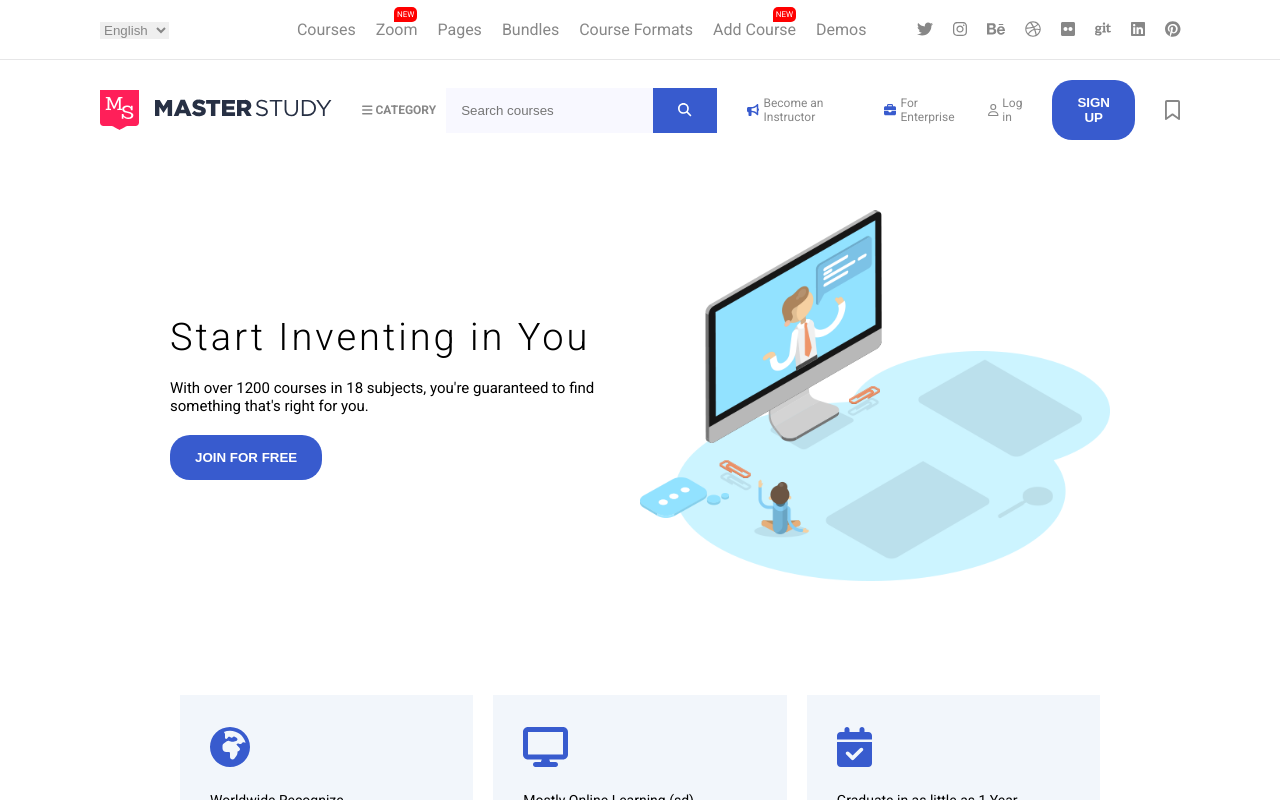
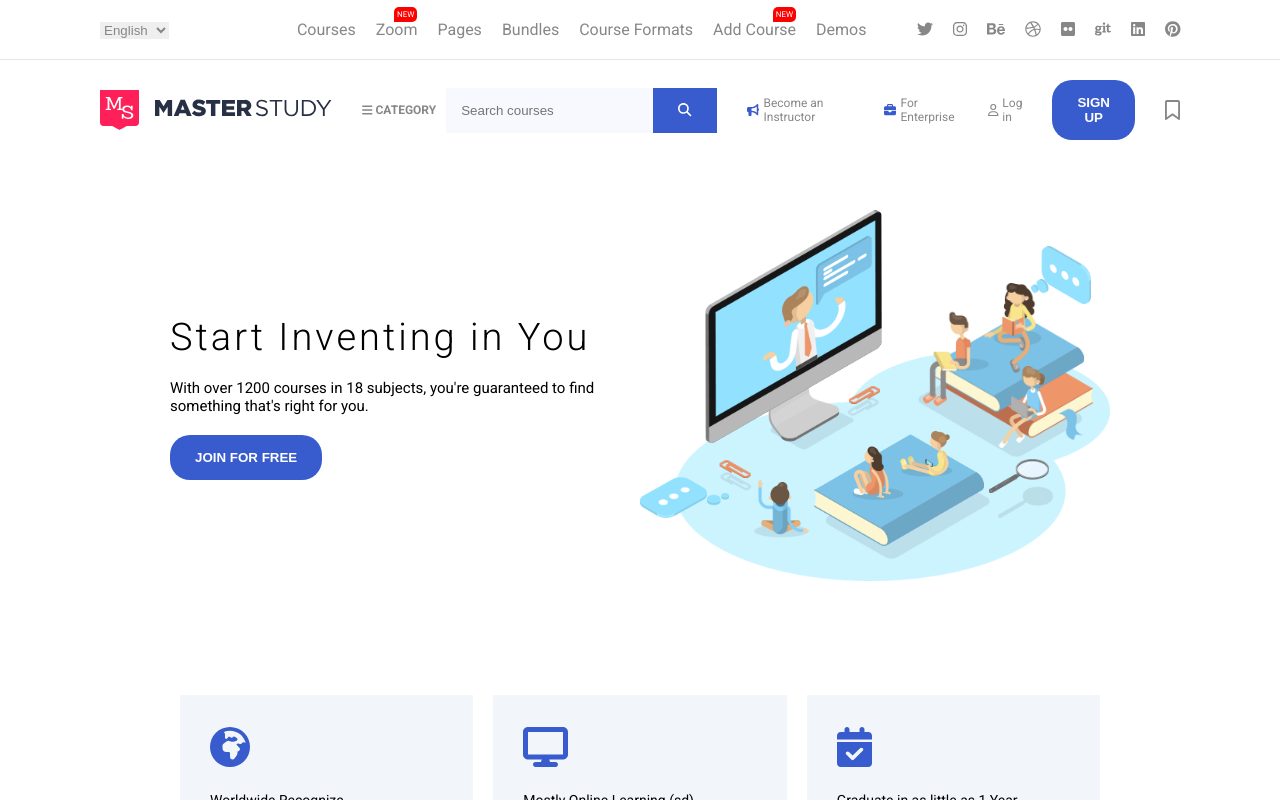
Before and after one commit to DavideCavallotto/proj-html-vuejs, a Vue app: page / in a window 1280 px wide. Shown: the top 800 px of the page. Built offline with nearby package versions, Linux system fonts and the light colour scheme.

Commit message:
ADD position mainhero

```diff
--- a/src/components/MainHero.vue
+++ b/src/components/MainHero.vue
@@ -37,6 +37,10 @@ export default {
             </div>
             <div class="col-6 screen">
                 <img src="/images/base.png" alt="">
+                <span class="books"><img src="public/images/book1.png" alt=""></span>
+                <span class="book"><img src="public/images/book2.png" alt=""></span>
+                <span class="bubble"><img src="public/images/bubblespeech.png" alt=""></span>
+                <span class="magnifier"><img src="public/images/magnifier.png" alt=""></span>
             </div>
 
         </div>
@@ -52,6 +56,39 @@ export default {
 .row {
     align-items: center;
     justify-content: center;
+
+    .screen {
+
+        position: relative;
+        .book{
+            position: absolute;
+            width: 170px;
+            left: 174px;
+            top: 221px;
+        }
+
+        .books {
+            position: absolute;
+            width: 170px;
+            left: 283px;
+            top: 73px;
+        }
+
+        .bubble {
+            position: absolute;
+            width: 60px;
+            left: 391px;
+            top: 36px;
+        }
+
+
+        .magnifier{
+            position: absolute;
+            width: 60px;
+            left: 349px;
+            top: 249px;
+        }
+    }
 }
 .col-6 {
 
```
